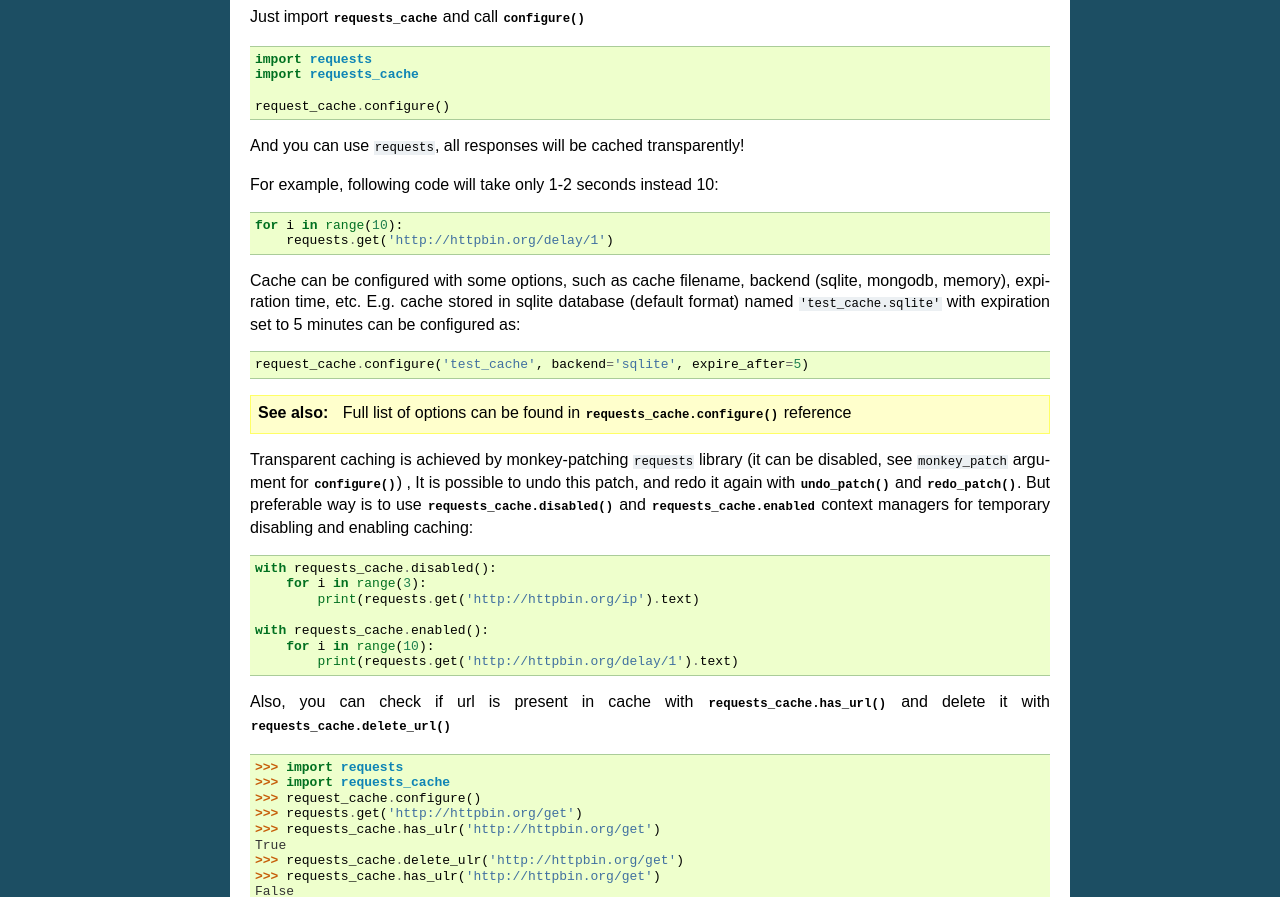
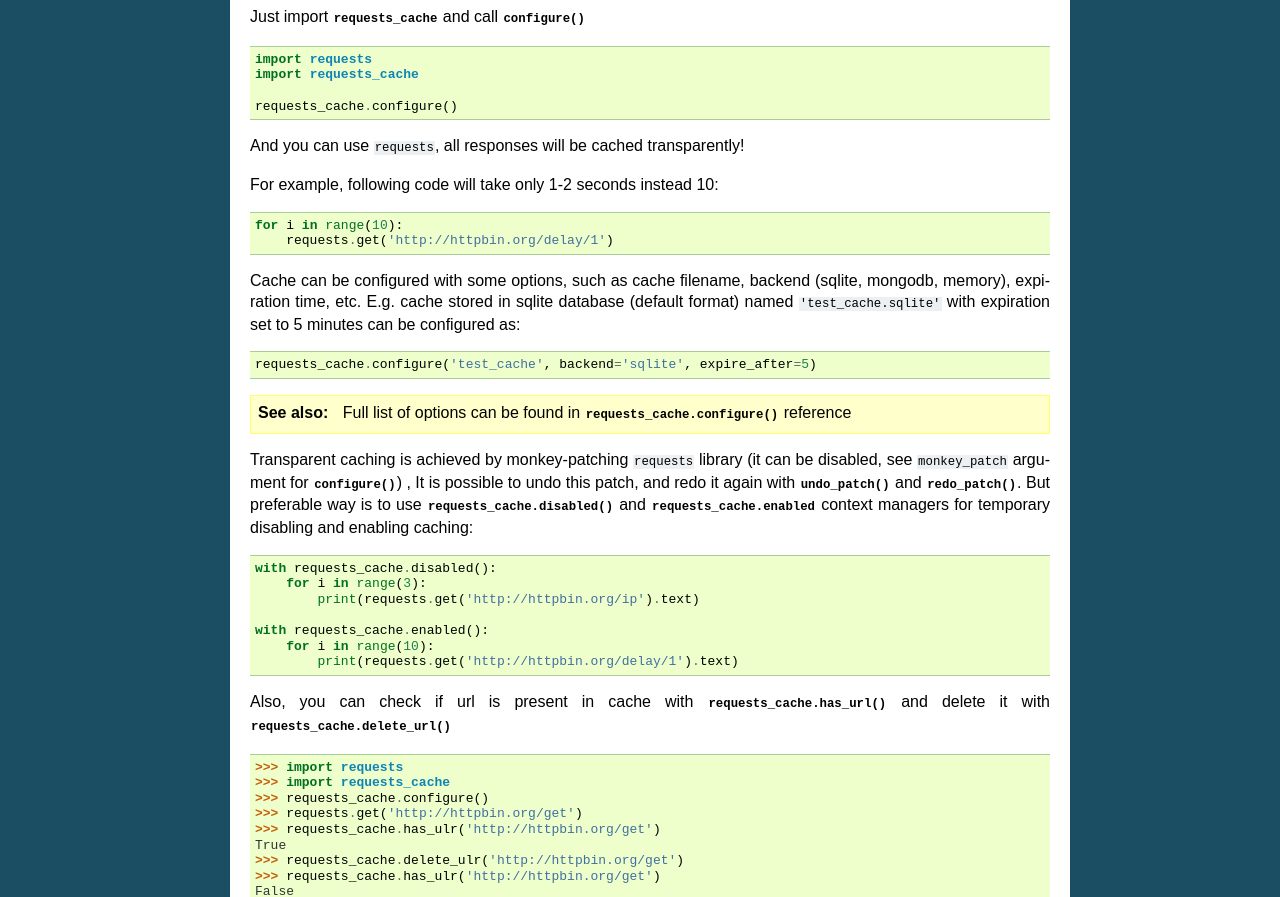
Before and after one commit to requests-cache/requests-cache, a Sphinx documentation site: the page built from docs/user_guide.rst, in a window 1280 px wide. Shown: the part 391-1288 px from the top of the page. Built offline with Sphinx 7.4.7, drawn with Linux system fonts in a browser that asks for light colours.

Commit message:
fix minor spelling mistake

```diff
--- a/README.rst
+++ b/README.rst
@@ -11,9 +11,9 @@
 Just write::
 
     import requests
-    import request_cache
+    import requests_cache
 
-    request_cache.configure('demo_cache')
+    requests_cache.configure('demo_cache')
 
 And all responses with headers and cookies will be transparently cached to
 `demo_cache.sqlite` database. For example, following code will take only
--- a/docs/user_guide.rst
+++ b/docs/user_guide.rst
@@ -31,7 +31,7 @@
     import requests
     import requests_cache
 
-    request_cache.configure()
+    requests_cache.configure()
 
 And you can use ``requests``, all responses will be cached transparently!
 
@@ -45,7 +45,7 @@
 database (default format) named ``'test_cache.sqlite'`` with expiration
 set to 5 minutes can be configured as::
 
-    request_cache.configure('test_cache', backend='sqlite', expire_after=5)
+    requests_cache.configure('test_cache', backend='sqlite', expire_after=5)
 
 .. seealso::
     Full list of options can be found in
@@ -74,7 +74,7 @@
 
     >>> import requests
     >>> import requests_cache
-    >>> request_cache.configure()
+    >>> requests_cache.configure()
     >>> requests.get('http://httpbin.org/get')
     >>> requests_cache.has_ulr('http://httpbin.org/get')
     True
--- a/requests_cache/__init__.py
+++ b/requests_cache/__init__.py
@@ -8,8 +8,8 @@
 
     Just write::
 
-        import request_cache
-        request_cache.configure()
+        import requests_cache
+        requests_cache.configure()
 
     And requests to resources will be cached for faster repeated access::
 
```
